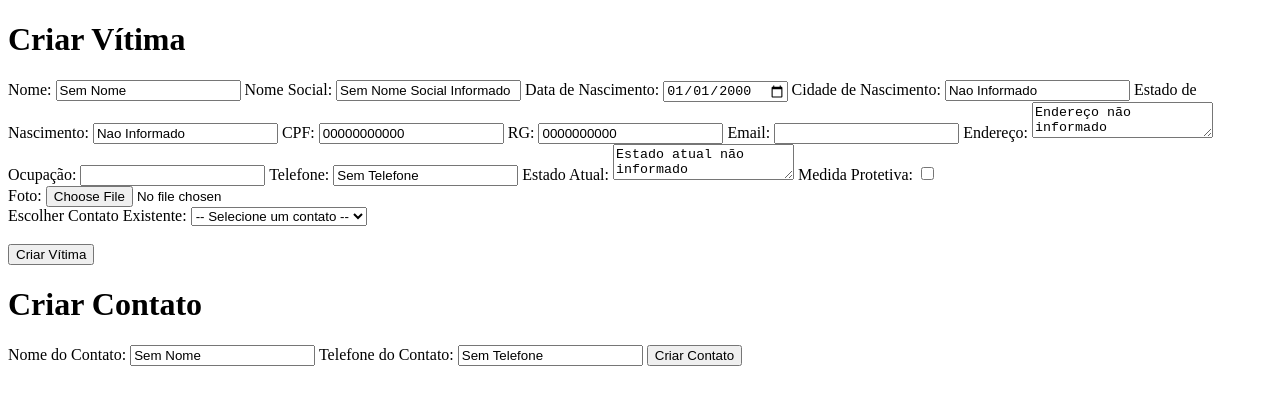
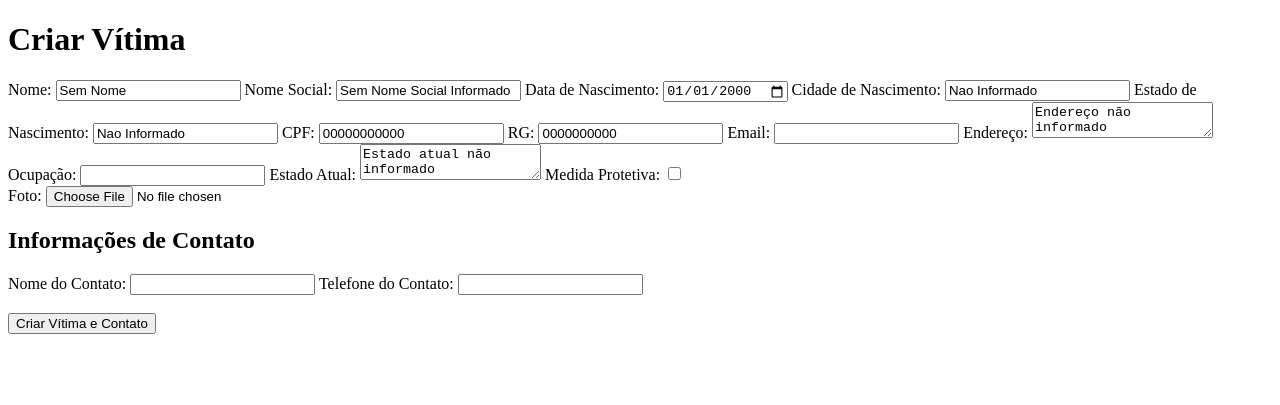
Before and after one commit to GabrielCaminha/barbara_onlineTest, a Django app: page /restrito/criar_vitima/ in a window 1280 px wide. Shown: the top 405 px of the page. Run offline with Django 5.2, Linux system fonts and the light colour scheme.

Commit message:
Alteracoes para adicionar Contato Vitima

```diff
--- a/barbara_app/templates/ocorrencias/create_vitima.html
+++ b/barbara_app/templates/ocorrencias/create_vitima.html
@@ -3,13 +3,14 @@
 <head>
     <meta charset="UTF-8">
     <meta name="viewport" content="width=device-width, initial-scale=1.0">
-    <title>Criar Vítima e Contato</title>
+    <title>Criar Vítima</title>
 </head>
 <body>
     <h1>Criar Vítima</h1>
     <form method="post" enctype="multipart/form-data">
         {% csrf_token %}
 
+        <!-- Campos da Vítima -->
         <label for="nome">Nome:</label>
         <input type="text" id="nome" name="nome" value="{{ vitima_form.nome.value|default_if_none:'' }}" required>
         {% if vitima_form.nome.errors %}
@@ -70,12 +71,6 @@
             <p style="color: red;">{{ vitima_form.ocupacao.errors }}</p>
         {% endif %}
 
-        <label for="telefone">Telefone:</label>
-        <input type="text" id="telefone" name="telefone" value="{{ vitima_form.telefone.value|default_if_none:'' }}" required>
-        {% if vitima_form.telefone.errors %}
-            <p style="color: red;">{{ vitima_form.telefone.errors }}</p>
-        {% endif %}
-
         <label for="estado_atual">Estado Atual:</label>
         <textarea id="estado_atual" name="estado_atual" required>{{ vitima_form.estado_atual.value|default_if_none:'' }}</textarea>
         {% if vitima_form.estado_atual.errors %}
@@ -88,35 +83,22 @@
         <label for="foto">Foto:</label>
         <input type="file" id="foto" name="foto" accept="image/*"><br>
 
-        <!-- Campo para selecionar um contato existente -->
-        <label for="contato_existente">Escolher Contato Existente:</label>
-        <select name="contato_existente" id="contato_existente">
-            <option value="">-- Selecione um contato --</option>
-            {% for contato in lista_contatos %}
-                <option value="{{ contato.id }}">{{ contato.contato_nome }} ({{ contato.contato_telefone }})</option>
-            {% endfor %}
-        </select>
-        <br><br>
-
-        <button type="submit">Criar Vítima</button>
-    </form>
-
-    <h1>Criar Contato</h1>
-    <form method="post" enctype="multipart/form-data">
-        {% csrf_token %}
+        <!-- Campos de Contato -->
+        <h2>Informações de Contato</h2>
         <label for="contato_nome">Nome do Contato:</label>
-        <input type="text" id="contato_nome" name="contato_nome" value="{{ lista_contatos_form.contato_nome.value|default_if_none:'' }}" required>
-        {% if lista_contatos_form.contato_nome.errors %}
-            <p style="color: red;">{{ lista_contatos_form.contato_nome.errors }}</p>
+        <input type="text" id="contato_nome" name="contato_nome" value="{{ vitima_form.contato_nome.value|default_if_none:'' }}" required>
+        {% if vitima_form.contato_nome.errors %}
+            <p style="color: red;">{{ vitima_form.contato_nome.errors }}</p>
         {% endif %}
 
         <label for="contato_telefone">Telefone do Contato:</label>
-        <input type="text" id="contato_telefone" name="contato_telefone" value="{{ lista_contatos_form.contato_telefone.value|default_if_none:'' }}" required>
-        {% if lista_contatos_form.contato_telefone.errors %}
-            <p style="color: red;">{{ lista_contatos_form.contato_telefone.errors }}</p>
+        <input type="text" id="contato_telefone" name="contato_telefone" value="{{ vitima_form.contato_telefone.value|default_if_none:'' }}" required>
+        {% if vitima_form.contato_telefone.errors %}
+            <p style="color: red;">{{ vitima_form.contato_telefone.errors }}</p>
         {% endif %}
 
-        <button type="submit">Criar Contato</button>
+        <br><br>
+        <button type="submit">Criar Vítima e Contato</button>
     </form>
 </body>
 </html>
```
